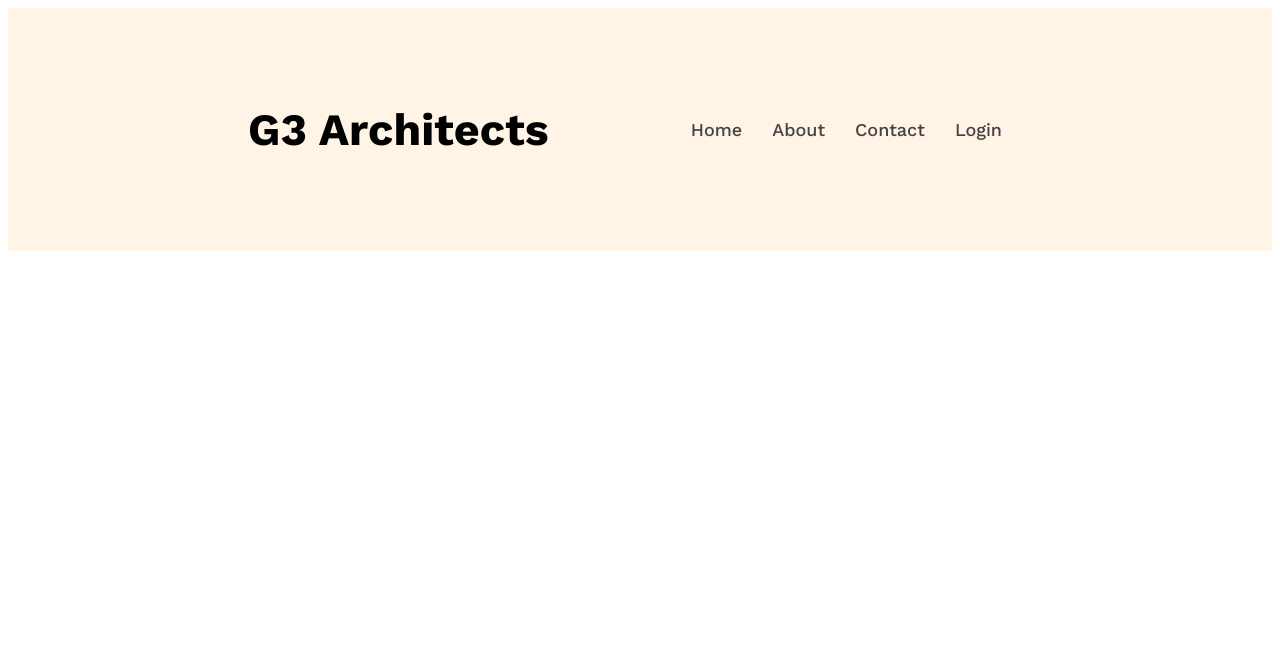
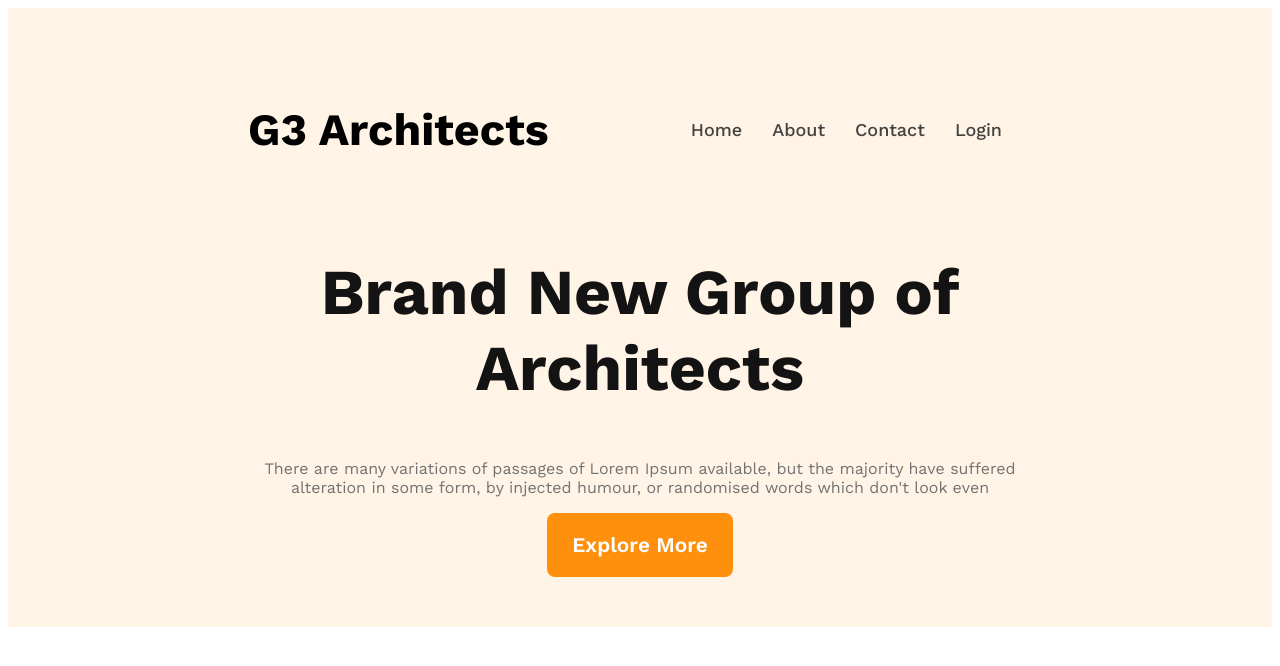
Before and after one commit to shakurShirajul/responsive-web-design, a plain HTML site: page index.html in a window 1280 px wide. Drawn offline with nearby package versions, Linux system fonts and the light colour scheme.

Commit message:
banner complete

```diff
--- a/index.html
+++ b/index.html
@@ -1,11 +1,13 @@
 <!DOCTYPE html>
 <html lang="en">
+
 <head>
     <meta charset="UTF-8">
     <meta name="viewport" content="width=device-width, initial-scale=1.0">
     <link rel="stylesheet" href="styles/style.css">
     <title>G3 Architects</title>
 </head>
+
 <body>
     <header>
         <nav>
@@ -17,6 +19,15 @@
                 <li><a href="">Login</a></li>
             </Ul>
         </nav>
+        <section class="banner">
+            <div class="banner-content">
+                <h1 class="banner-title">Brand New Group of Architects</h1>
+                <p class="banner-description">
+                    There are many variations of passages of Lorem Ipsum available, but the majority have suffered alteration in some form, by injected humour, or randomised words which don't look even
+                </p>
+                <button class="btn-primary">Explore More</button>
+            </div>
+        </section>
     </header>
     <main>
 
@@ -25,4 +36,5 @@
 
     </footer>
 </body>
+
 </html>
--- a/styles/style.css
+++ b/styles/style.css
@@ -4,6 +4,17 @@
 /* Share Styles */
 * {
     font-family: 'Work Sans', sans-serif;
+}
+
+.btn-primary {
+    border-radius: 8px;
+    background-color: #FF900E;
+    color: #FFF;
+    text-align: center;
+    font-size: 1.3rem;
+    font-weight: 600;
+    padding: 20px 25px;
+    border: none;
 }
 
 header {
@@ -16,10 +27,13 @@ nav {
     justify-content: space-between;
     align-items: center;
 }
-.nav-title{
-    font-size: 2.8rem; /* Root er font size 16 tahole 3*16 = 48px */
+
+.nav-title {
+    font-size: 2.8rem;
+    /* Root er font size 16 tahole 3*16 = 48px */
     font-weight: 700;
 }
+
 nav>ul {
     display: flex;
 }
@@ -27,10 +41,31 @@ nav>ul {
 nav ul li {
     list-style: none;
 }
-nav ul li a{
+
+nav ul li a {
     text-decoration: none;
     margin-right: 30px;
     color: #424242;
     font-size: 18px;
     font-weight: 500;
 }
+
+.banner-content {
+    max-width: 800px;
+    text-align: center;
+    margin: 0 auto;
+}
+
+.banner-title {
+    font-size: 4rem;
+    font-weight: 700;
+    color: #131313;
+}
+
+.banner-description {
+    color: #727272;
+    text-align: center;
+    font-size: 1rem;
+    font-style: normal;
+    font-weight: 400;
+}
```
